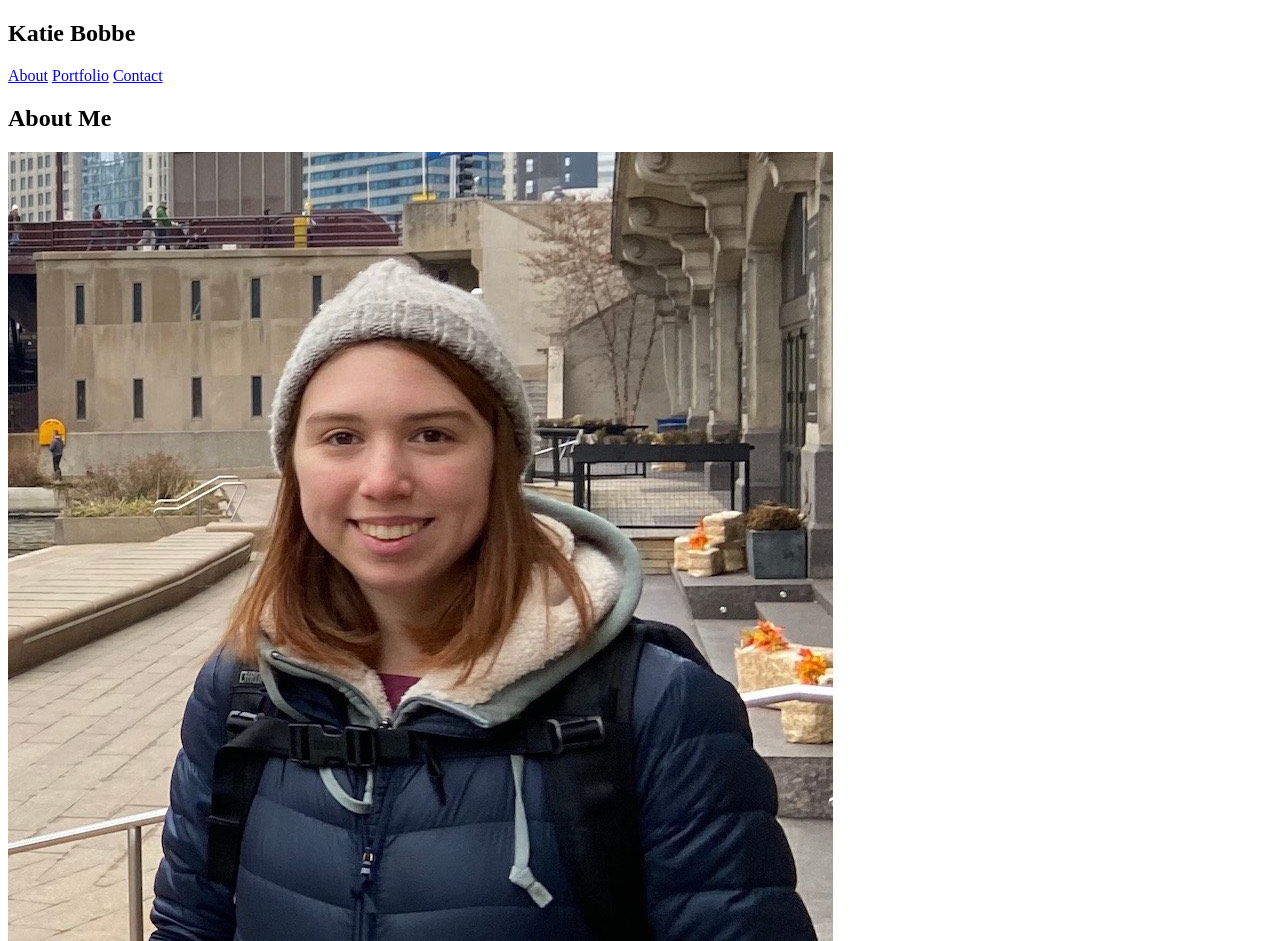
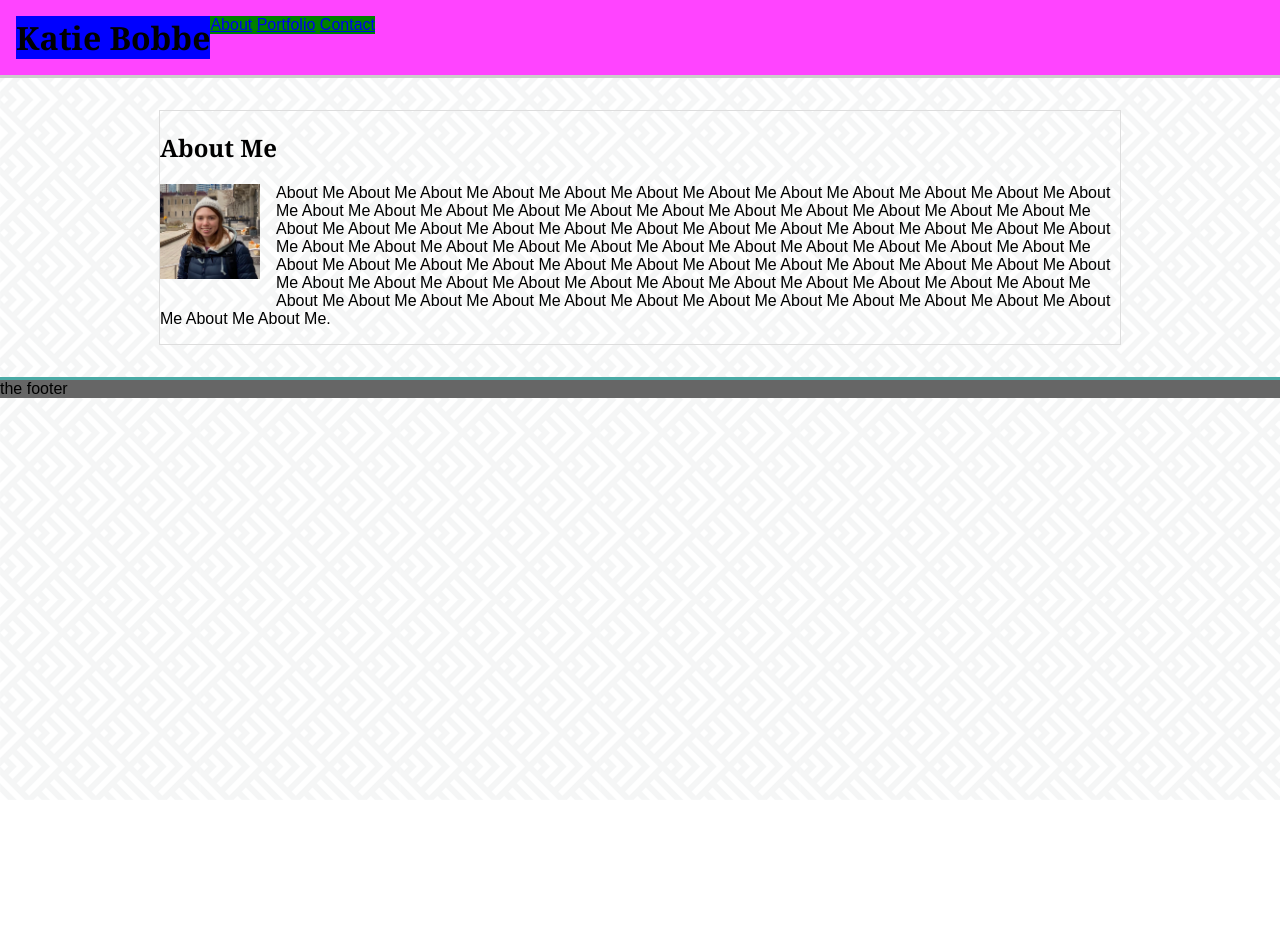
Before and after one commit to kcbobbe/kcb_portfolio_UNC, a plain HTML site: page index.html in a window 1280 px wide. Shown: the top 941 px of the page. After the commit the page ends 800 px from the top, so only its background shows below. Drawn offline with Linux system fonts and the light colour scheme.

Commit message:
working on page title and nav bar

```diff
--- a/assets/css/style.css
+++ b/assets/css/style.css
@@ -0,0 +1,58 @@
+html {
+  background-image: url("/assets/images/spikes.png");
+  background-repeat: repeat;
+}
+
+body {
+  margin: 0;
+  font-family: 'Arial', 'Helvetica Neue', Helvetica, sans-serif;
+}
+
+section {
+  width: 960px;
+  margin: 2em auto;
+  border: 1px solid #dddddd;
+}
+
+header {
+  background-color: #ff44ff;
+  border-bottom: 3px solid #cccccc;
+  padding: 1em;
+}
+
+.clearfix::after {
+  content: " ";
+  display: block;
+  clear: both;
+}
+
+
+header h1 {
+  float: left;
+  background-color: blue;
+  float: left;
+  margin: 0;
+  padding:0;
+}
+
+nav  {
+  float: left;
+  background-color: green;
+}
+
+
+
+h1 {
+  font-family: 'Georgia', Times, 'Times New Roman', serif;
+}
+
+footer {
+  background-color: #666666;
+  border-top: 3px solid #4aaaa5;
+}
+
+.profile-pic {
+  width: 100px;
+  float: left;
+  padding: 0 1em 1em 0;
+}
--- a/index.html
+++ b/index.html
@@ -3,12 +3,13 @@
 <html>
   <head>
     <title>Katie Bobbe</title>
+    <link href="assets/css/style.css" rel="stylesheet">
   </head>
 
   <body>
-    <header>
+    <header class="clearfix">
+      <h1>Katie Bobbe</h1>
       <nav>
-        <h1>Katie Bobbe</h1>
         <a href="/">About</a>
         <a href="portfolio.html">Portfolio</a>
         <a href="contact.html">Contact</a>
```
Also changed, not shown: contact.html (+1 -0 lines), portfolio.html (+1 -0 lines), assets/images/spikes.png (added).
